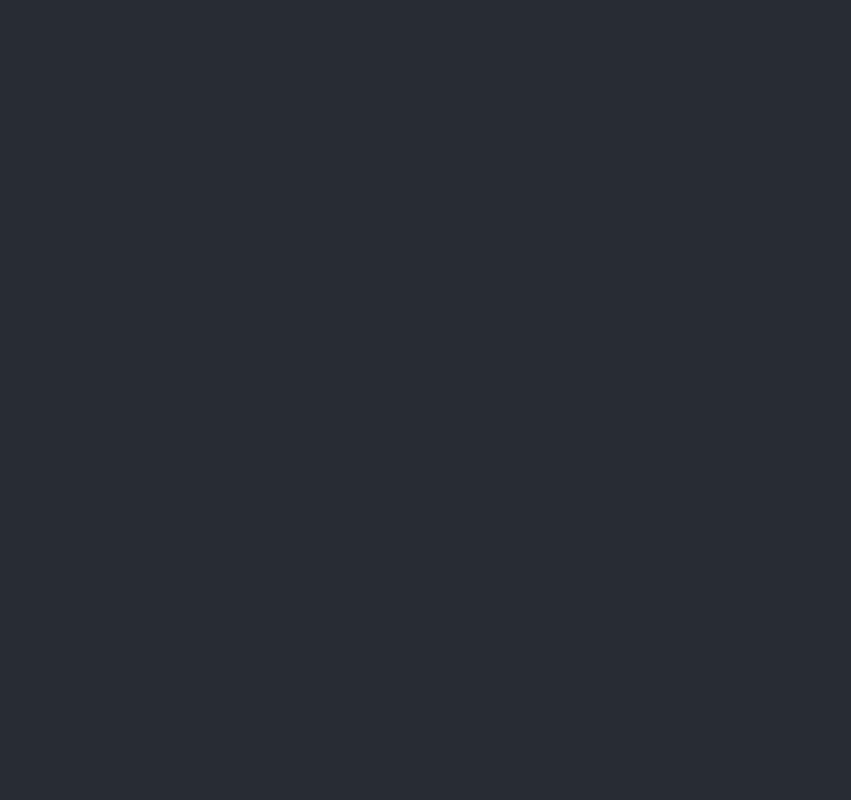
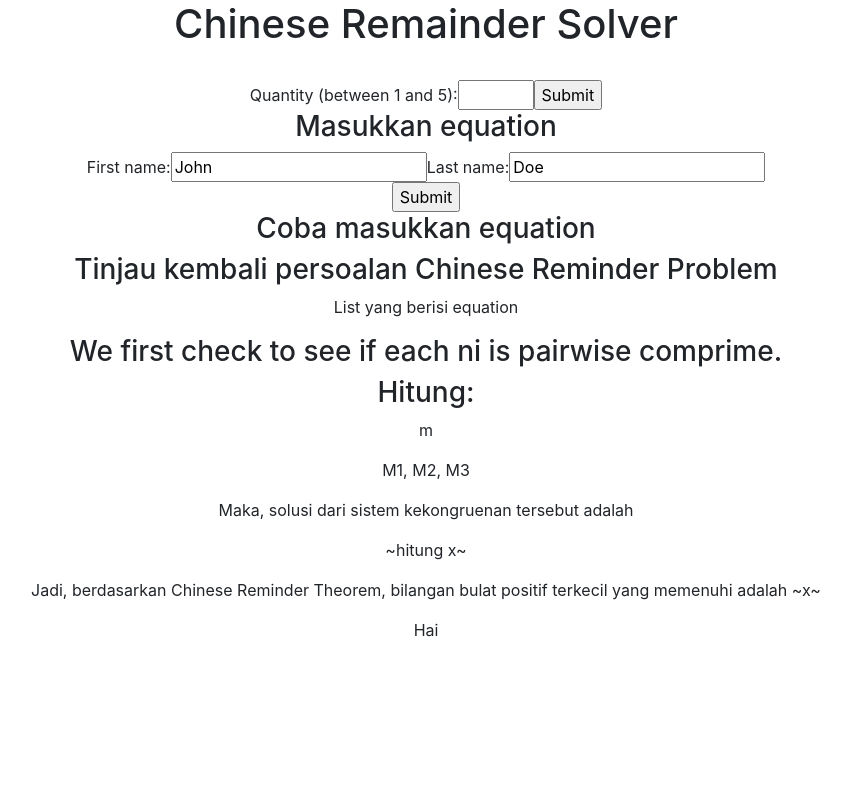
Before and after one commit to shafiranaya/chinese-remainder-solver, a React (Create React App) app in the folder app/: page / in a window 1280 px wide. Shown: the top 800 px of the page, without its empty margins (214-1065 px from the left). Built offline with nearby package versions, Linux system fonts and the light colour scheme.

Commit message:
progress frontend

```diff
--- a/app/public/index.html
+++ b/app/public/index.html
@@ -24,7 +24,9 @@
       work correctly both with client-side routing and a non-root public URL.
       Learn how to configure a non-root public URL by running `npm run build`.
     -->
-    <title>React App</title>
+    <link href="https://cdn.jsdelivr.net/npm/bootstrap@5.0.1/dist/css/bootstrap.min.css" rel="stylesheet" integrity="sha384-+0n0xVW2eSR5OomGNYDnhzAbDsOXxcvSN1TPprVMTNDbiYZCxYbOOl7+AMvyTG2x" crossorigin="anonymous">
+    <script src="https://cdn.jsdelivr.net/npm/bootstrap@5.0.1/dist/js/bootstrap.bundle.min.js" integrity="sha384-gtEjrD/SeCtmISkJkNUaaKMoLD0//ElJ19smozuHV6z3Iehds+3Ulb9Bn9Plx0x4" crossorigin="anonymous"></script>
+    <title>Chinese Reminder Solver</title>
   </head>
   <body>
     <noscript>You need to enable JavaScript to run this app.</noscript>
--- a/app/src/App.js
+++ b/app/src/App.js
@@ -1,11 +1,12 @@
 import logo from './logo.svg';
 import './App.css';
+import Problem from './components/Problem';
 
 function App() {
   return (
     <div className="App">
-      <header className="App-header">
-        {/* <img src={logo} className="App-logo" alt="logo" />
+      {/* <header className="App-header">
+        <img src={logo} className="App-logo" alt="logo" />
         <p>
           Edit <code>src/App.js</code> and save to reload.
         </p>
@@ -16,22 +17,45 @@ function App() {
           rel="noopener noreferrer"
         >
           Learn React
-        </a> */}
+        </a>
 
-      </header>
+      </header> */}
       <body>
       <h1>Chinese Remainder Solver</h1>
+      <br></br>
+      <form>
+        <label for="quantity">Quantity (between 1 and 5):</label>
+        <input type="number" id="quantity" name="quantity" min="1" max="5"></input>
+        <input type="submit" value="Submit"></input>
+      </form>
 
-      <p>Jumlah</p>
 
-      <h3>Using the Chinese Remainder Theorem, solve the following system of modulo equations.</h3>
+      <h3>Masukkan equation</h3>
+      <form id="formequation" target="_self" onclick="return tes()">
+      <label for="fname">First name:</label>
+      <input type="text" id="fname" name="fname" value="John"></input>
+      <label for="lname">Last name:</label>
+      <input type="text" id="lname" name="lname" value="Doe"></input><br></br>
+      <input type="submit" value="Submit"></input>
+      </form>
+
+      <h3>Coba masukkan equation</h3>
+
+      {/* <h3>Using the Chinese Remainder Theorem, solve the following system of modulo equations.</h3> */}
+      <h3>Tinjau kembali persoalan Chinese Reminder Problem</h3>
       <p>
         List yang berisi equation
       </p>
 
       <h3>We first check to see if each ni is pairwise comprime.</h3>
 
-      <h3>Hitung </h3>
+      <h3>Hitung:</h3>
+      <p>m</p>
+      <p>M1, M2, M3</p>
+
+      <p>Maka, solusi dari sistem kekongruenan tersebut adalah</p>
+      <p>~hitung x~</p>
+      <p>Jadi, berdasarkan Chinese Reminder Theorem, bilangan bulat positif terkecil yang memenuhi adalah ~x~</p>
       </body>
       <footer>
         Hai
--- /dev/null
+++ b/app/src/components/Problem.js
@@ -0,0 +1,14 @@
+// class Problem extends React.Component {
+//     constructor(props) {
+//         super(props);
+//         this.state = {  }
+//     }
+//     render() {
+//         return (
+//             <div></div>
+
+//         );
+//     }
+// }
+
+// export default Problem;
--- a/app/src/index.js
+++ b/app/src/index.js
@@ -3,6 +3,8 @@ import ReactDOM from 'react-dom';
 import './index.css';
 import App from './App';
 import reportWebVitals from './reportWebVitals';
+import './solver';
+// import './components/Problem'
 
 ReactDOM.render(
   <React.StrictMode>
--- /dev/null
+++ b/app/src/solver.js
@@ -0,0 +1,110 @@
+// Solver
+
+function tes() {
+    let name = document.getElementById('fname');
+    return "Mau coba ajah"+name;
+}
+
+function euclidean(m,n) {
+   let r = 0;
+   while (n != 0) {
+       r = m % n;
+       m = n;
+       n = r;
+   }
+   let pbb = m;
+   return pbb;
+};
+
+function isCoprime(a,b) {
+    return (euclidean(a,b) == 1);
+}
+
+function checkCoprime(equations) {
+    let coprime = [];
+    for (let i = 0; i < equations.length; i++) {
+        for (let j = i; j < equations.length; j++) {
+            if (i != j) {
+                if (euclidean(equations[i][1],equations[j][1] != 1)) {
+                    coprime.push([i,j,false]);
+                }
+                else {
+                    coprime.push([i,j,true]);
+                }
+            }
+        }
+    }
+    return coprime;
+}
+
+function isAllCoprime(equations) {
+    const coprime = checkCoprime(equations);
+    let i = 0;
+    let allCoprime = true;
+    while ((i < coprime.length) && (coprime[i][2] == false)) {
+        allCoprime = false;
+        i++;
+    }
+    return allCoprime;
+}
+
+function moduloInverse(a,m) {
+    for (let i = 0; i < m; i++) {
+        if ((a*i) % m == 1) {
+            return i;
+        }
+    }
+    return -1;
+}
+
+function calculateModuloProduct(equations) {
+    let m = 1;
+    equations.forEach(element => {
+        m *= element[1];
+    });
+    return m;
+}
+
+function calculateCoefficient(equations) {
+    const m = calculateModuloProduct(equations);
+    // let arrayOfCoefficient = [];
+    // equations.forEach(element => {
+    //     arrayOfCoefficient.push(m/element);
+    // });
+    const arrayOfCoefficient = equations.map(element => (m/element));
+    return arrayOfCoefficient;
+}
+
+function calculateInverse(equations) {
+    const M = calculateCoefficient(equations);
+    let inverse = [];
+    for (let i = 0; i < equations.length; i++) {
+        inverse.push(moduloInverse(M[i],equations[i][1]));
+    }
+    return inverse;
+}
+
+function crtSolver(equations) {
+    let sum = 0;
+    const M = calculateCoefficient(equations);
+    const y = calculateInverse(equations);
+    for (let i = 0; i < equations.length; i++) {
+        sum += equations[i][0] * M[i] * y[i];
+    }
+    const x = sum % M;
+    return x;
+}
+
+// TODO String formatting functions
+function singleEquationToString(equations) {
+
+}
+
+function makeEquation() {
+
+}
+
+// console.log(euclidean(80,12));
+// console.log(euclidean(4,9));
+
+// const N = 3;
```
